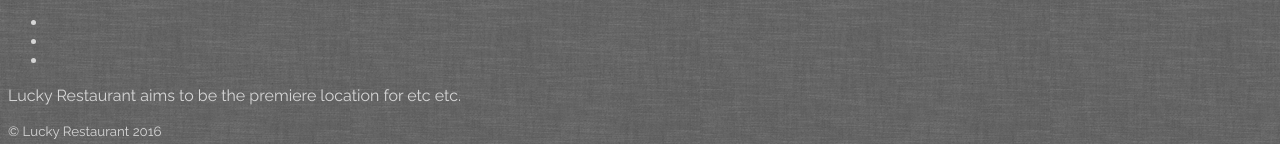
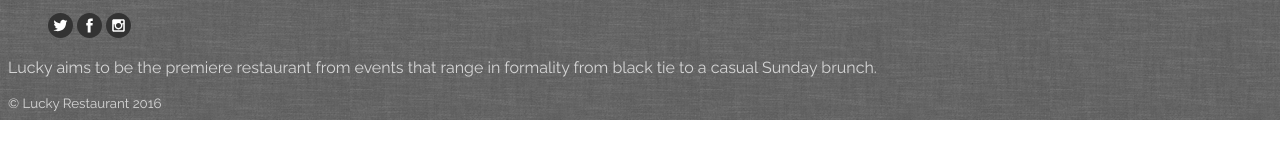
Before and after one commit to brycebortree/onepagelucky, a plain HTML site: page index.html in a window 1280 px wide. Shown: the part 1390-1534 px from the top of the page. After the commit the page ends 1510 px from the top, so only its background shows below. Drawn offline with Linux system fonts and the light colour scheme.

Commit message:
social icons included

```diff
--- a/index.html
+++ b/index.html
@@ -96,9 +96,9 @@
             </div>
             <div class="social-links clearfix">
               <ul class="pos-ul clearfix">
-                <li><a href="http://twitter.com"></a></li>
-                <li><a href="http://facebook.com"></a></li>
-                <li><a href="http://instagram.com"></a></li>
+                <li><a href="http://twitter.com"><img src="assets/socialicos/twitter.svg" alt="Follow Lucky on Twitter!" class="small-icon"></a></li>
+                <li><a href="http://facebook.com"><img src="assets/socialicos/facebook.svg" alt="Follow Lucky on Facebook!" class="small-icon"></a></li>
+                <li><a href="http://instagram.com"><img src="assets/socialicos/instagram.svg" alt="Follow Lucky on Instagram!" class="small-icon"></a></li>
             </div>
           </div>
         </section>
@@ -112,7 +112,7 @@
         <div class="wrapper">
           <footer class="site-footer" role="contentinfo">
             <p>
-              Lucky Restaurant aims to be the premiere location for etc etc.
+              Lucky aims to be the premiere restaurant from events that range in formality from black tie to a casual Sunday brunch.
             </p>
             <small>&copy; Lucky Restaurant 2016</small>
           </footer>
--- a/sass/style.scss
+++ b/sass/style.scss
@@ -81,3 +81,15 @@ vcard{
   text-transform: uppercase;
   letter-spacing: 0.2em;
 }
+
+.small-icon{
+  height: 25px;
+}
+
+.pos-ul{
+  list-style-type: none;
+  display: block;
+  li{
+    display: inline;
+  }
+}
```
Also changed, not shown: assets/socialicos/facebook.svg (added), assets/socialicos/instagram.svg (added), assets/socialicos/twitter.svg (added), sass/style.css, 1 other file.
